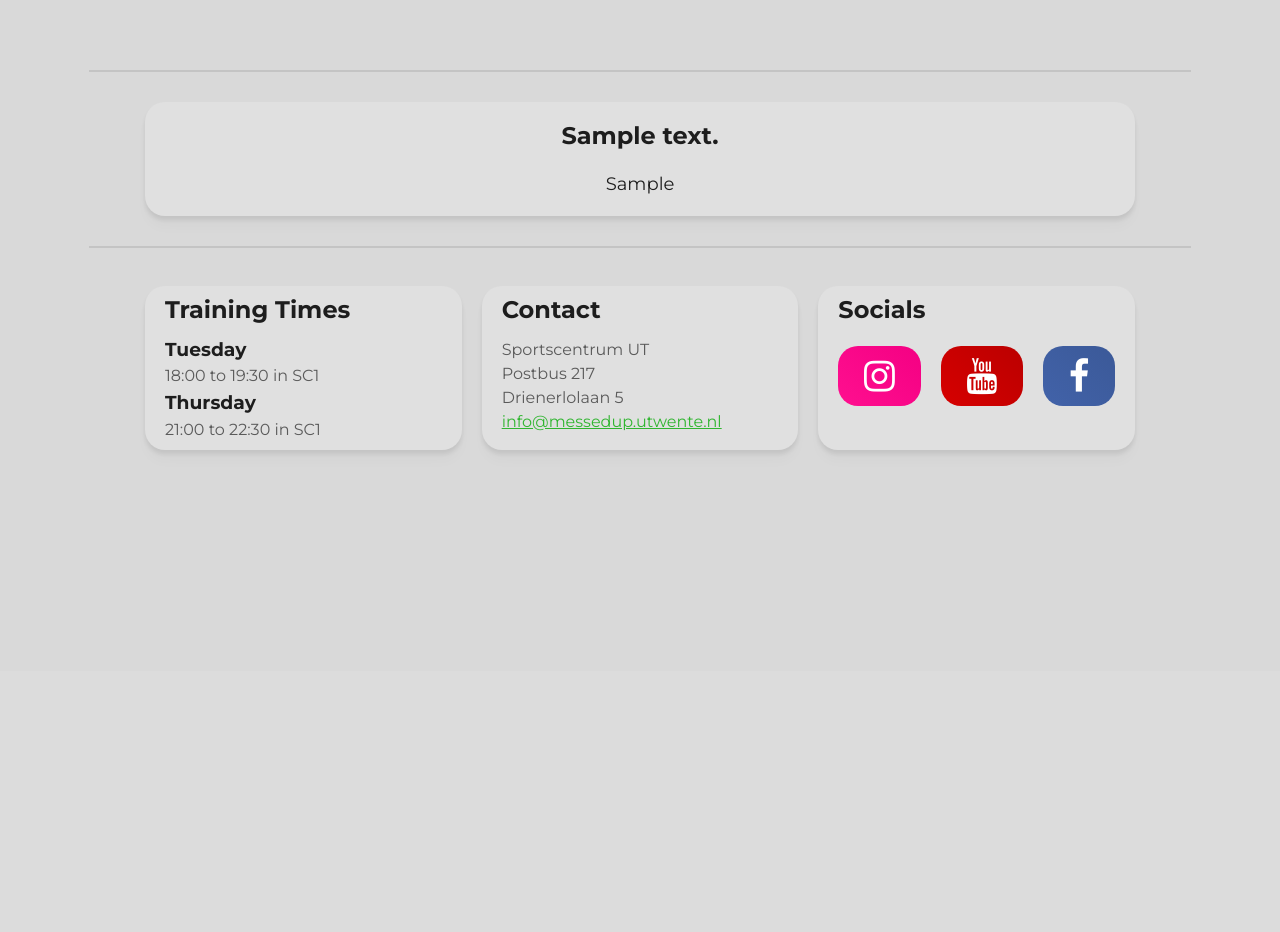
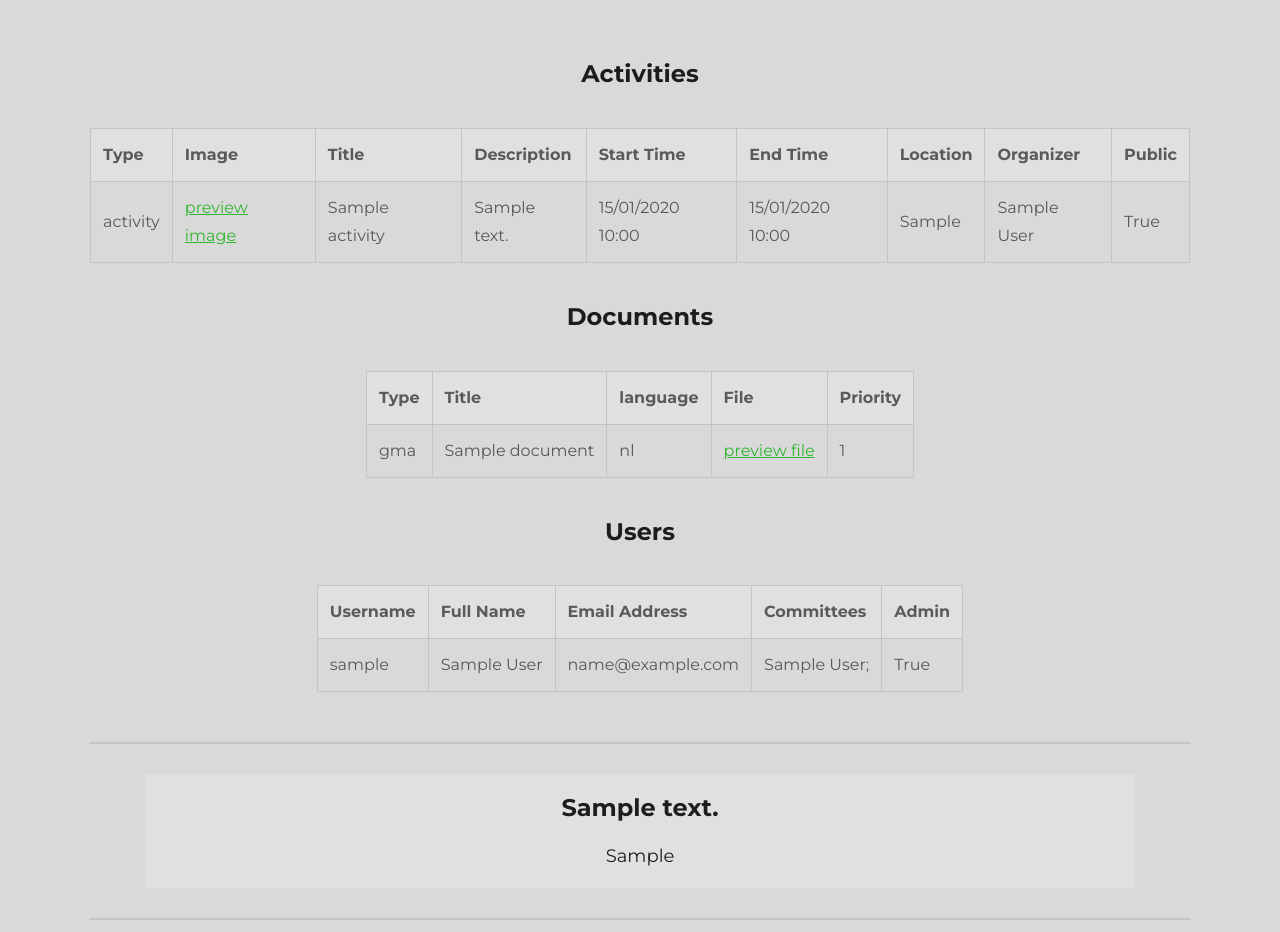
Before and after one commit to QuirijndeGroen/MessedUpSite, a Django app: page /accounts/addcontent/ in a window 1280 px wide. Shown: the part 129-1061 px from the top of the page. Before the commit the page ends 584 px from the top, so only its background shows below. Run offline with Django 5.2, Linux system fonts and the light colour scheme; a user stored in the database is signed in; tables that the repository leaves empty hold one stand-in row (values such as "Sample post").

Commit message:
Setup for the content management page made

```diff
--- a/MessedUpSite/apps/accounts/models.py
+++ b/MessedUpSite/apps/accounts/models.py
@@ -19,7 +19,7 @@
 
 
 class UserManager(BaseUserManager):
-    def create_user(self, username:str, email:str, committees:list[str]|None, password=None):
+    def create_user(self, username:str, full_name:str, email:str, committees:list[str]|None, password=None):
         """
         Creates and saves a User with the given email, date of
         birth and password.
@@ -29,6 +29,7 @@
 
         user = self.model(
             username=username,
+            full_name=full_name,
             email=self.normalize_email(email),
         )
 
@@ -43,13 +44,14 @@
 
         return user
 
-    def create_superuser(self, username:str, password:str|None=None):
+    def create_superuser(self, username:str, full_name:str, password:str|None=None):
         """
         Creates and saves a superuser with the given email, date of
         birth and password.
         """
         user = self.create_user(
             username=username,
+            full_name=full_name,
             email="admin@messedup.utwente.nl",
             committees=None,
             password=password
@@ -65,6 +67,11 @@
         verbose_name="user name",
         max_length=255,
         unique=True,
+    )
+    full_name = models.CharField(
+        verbose_name="full name",
+        max_length=255,
+        unique=False,
     )
     email = models.EmailField(
         verbose_name="email address",
--- a/MessedUpSite/apps/accounts/views.py
+++ b/MessedUpSite/apps/accounts/views.py
@@ -5,11 +5,16 @@
 
 from MessedUpSite.apps.documents.models import Document
 from MessedUpSite.apps.activities.models import Activity
+from .models import User
 
 
 @login_required(login_url="/accounts/login/")
 def ProfileView(request: HttpRequest):
-    return TemplateView.as_view(template_name="accounts/profile.html")(request)
+
+    user = request.user
+    committees = user.committees.values_list('name', flat=True)
+
+    return render(request, "accounts/profile.html", {"user": user, "committees": committees})
 
 
 @login_required(login_url="/accounts/login/")
@@ -53,6 +58,8 @@
         )
         documents = Document.objects.all().order_by("title")
 
+        users = User.objects.all().order_by("username")
+
     elif request.user.committees.exists():
         for committee in request.user.committees.values_list('name', flat=True):
             committee_rights = committee.rights.all()
@@ -63,16 +70,20 @@
                 )
                 documents = Document.objects.all().order_by("title")
 
+                users = None
+
             elif "Activity" in committee_rights:
                 activities = Activity.objects.filter(organizer=committee).order_by("start_time").prefetch_related(
                     "registrationlists__questions"
                 )
 
                 documents = None
+                users = None
 
     else:
         activities = None
         documents = None
+        users = None
 
 
     return render(
@@ -81,5 +92,6 @@
     {
         "activities": activities,
         "documents": documents,
+        "users": users,
         },
     )
--- a/MessedUpSite/static/css/styles.css
+++ b/MessedUpSite/static/css/styles.css
@@ -86,14 +86,15 @@
 
 
 body {
-  color:var(--text-mid);
-  background-color:var(--bg-dark);
+  color: var(--text-mid);
+  background-color: var(--bg-dark);
   font: var(--p);
-  -webkit-text-size-adjust:100%;
-  -webkit-tap-highlight-color:transparent;
+  -webkit-text-size-adjust: 100%;
+  -webkit-tap-highlight-color: transparent;
   margin: 0;
   padding: 0;
 }
+
 main {
   display: flex;
   flex-direction: column;
@@ -104,9 +105,13 @@
   margin-bottom: 10px;
 }
 
-a, a:visited, a:focus, a:hover, a:active {
+a,
+a:visited,
+a:focus,
+a:hover,
+a:active {
   text-decoration: underline;
-  color:var(--primary);
+  color: var(--primary);
   cursor: pointer;
 }
 
@@ -114,19 +119,24 @@
   color: var(--text-mid);
 }
 
-h1, h2, h3, h4, h5, h6 {
+h1,
+h2,
+h3,
+h4,
+h5,
+h6 {
   color: var(--text-strong);
 }
 
 /* Justify */
-.center{
+.center {
   display: flex;
   flex-direction: column;
   align-items: center;
   justify-content: center;
 }
 
-.right{
+.right {
   width: 100%;
   display: flex;
   flex-direction: column;
@@ -156,7 +166,7 @@
   ===============================*/
 
 /* Repeating code */
-.button > *{
+.button > * {
   cursor: pointer;
   text-decoration: none;
   font: var(--h4);
@@ -166,7 +176,8 @@
   transition: var(--transition);
   background: none;
 }
-.button > *:hover{
+
+.button > *:hover {
   transition: var(--transition);
 }
 
@@ -183,16 +194,18 @@
 }
 
 /* moody */
-.moody{
+.moody {
   box-shadow: inset 0 0 0 3px var(--primary);
 }
+
 .moody:hover {
   box-shadow: inset 0 0 0 3px var(--primary), var(--shadow);
 }
 
-.moody-fill{
+.moody-fill {
   background: var(--primary);
 }
+
 .moody-fill:hover {
   box-shadow: var(--shadow);
 }
@@ -202,12 +215,13 @@
                Cards
   ===============================*/
 
-.cards{
+.cards {
   display: flex;
   gap: 20px;
   flex-wrap: wrap;
 }
-.card{
+
+.card {
   border-radius: 20px;
   box-shadow: var(--shadow);
   flex: 1;
@@ -219,9 +233,41 @@
                Lines
   ===============================*/
 
-.sep-line{
+.sep-line {
   align-self: center;
   max-width: var(--site-width);
   width: 100%;
   border: var(--sep-line);
 }
+
+
+/*===============================
+               Tables
+  ===============================*/
+
+
+.table {
+  max-width: 100vw;
+  border-collapse: collapse;
+  margin: 20px 0;
+}
+
+.table th,
+.table td {
+  border: var(--border-card);
+  padding: 12px;
+  text-align: left;
+}
+
+.table th {
+  background-color: var(--bg);
+  font-weight: bold;
+}
+
+.table tr:nth-child(even) {
+  background-color: var(--bg);
+}
+
+.table tr:hover {
+  background-color: var(--bg-light);
+}
--- a/MessedUpSite/templates/accounts/add_content.html
+++ b/MessedUpSite/templates/accounts/add_content.html
@@ -5,9 +5,105 @@
 {% load static %}
 {% block extra_head %}
 <link rel="stylesheet" href="{% static "css/add_content.css" %}">
+<link rel="stylesheet" href="{% static "css/styles.css" %}">
 {% endblock %}
 
 {% block content %}
 
+{% if activities %}
+<h2>Activities</h2>
+<table class="table">
+  <thead>
+      <tr>
+          <th>Type</th>
+          <th>Image</th>
+          <th>Title</th>
+          <th>Description</th>
+          <th>Start Time</th>
+          <th>End Time</th>
+          <th>Location</th>
+          <th>Organizer</th>
+          <th>Public</th>
+      </tr>
+  </thead>
+  <tbody>
+      {% for activity in activities %}
+      <tr>
+          <td>{{ activity.type }}</td>
+          <td><a href={{ activity.file }}>preview image</a></td>
+          <td>{{ activity.title }}</td>
+          <td>{{ activity.description }}</td>
+          <td>{{ activity.start_time|date:"d/m/Y H:i" }}</td>
+          <td>{{ activity.end_time|date:"d/m/Y H:i" }}</td>
+          <td>{{ activity.location }}</td>
+          <td>{{ activity.organizer }}</td>
+          <td>{{ activity.public }}</td>
+      </tr>
+      {% endfor %}
+  </tbody>
+</table>
+
+{% else %}
+{% endif %}
+
+{% if documents %}
+<h2>Documents</h2>
+<table class="table">
+  <thead>
+      <tr>
+          <th>Type</th>
+          <th>Title</th>
+          <th>language</th>
+          <th>File</th>
+          <th>Priority</th>
+      </tr>
+  </thead>
+  <tbody>
+      {% for document in documents %}
+      <tr>
+          <td>{{ document.type }}</td>
+          <td>{{ document.title }}</td>
+          <td>{{ document.language }}</td>
+          <td><a href={{ document.file }}>preview file</a></td>
+          <td>{{ document.priority }}</td>
+      </tr>
+      {% endfor %}
+  </tbody>
+</table>
+
+{% else %}
+{% endif %}
+
+{% if users %}
+<h2>Users</h2>
+<table class="table">
+  <thead>
+      <tr>
+          <th>Username</th>
+          <th>Full Name</th>
+          <th>Email Address</th>
+          <th>Committees</th>
+          <th>Admin</th>
+      </tr>
+  </thead>
+  <tbody>
+      {% for user in users %}
+      <tr>
+          <td>{{ user.username }}</td>
+          <td>{{ user.full_name }}</td>
+          <td>{{ user.email }}</td>
+          <td>
+            {% for committee in user.committees.all %}
+            {{ committee}};
+            {% endfor %}
+          </td>
+          <td>{{ user.is_admin }}</td>
+      </tr>
+      {% endfor %}
+  </tbody>
+</table>
+
+{% else %}
+{% endif %}
 
 {% endblock %}
--- a/MessedUpSite/templates/accounts/registration_responses.html
+++ b/MessedUpSite/templates/accounts/registration_responses.html
@@ -6,6 +6,7 @@
 {% block extra_head %}
 <link rel="stylesheet" href="{% static "css/activities.css" %}">
 <link rel="stylesheet" href="{% static "css/registration_responses.css" %}">
+<link rel="stylesheet" href="{% static "css/styles.css" %}">
 {% endblock %}
 
 {% block content %}
@@ -17,7 +18,7 @@
   <a href="{% url 'activities' %}" class="back-link">&larr; Back to Activities</a>
 
   {% if response_table %}
-  <table class="responses-table">
+  <table class="table">
       <thead>
           <tr>
               <th>User</th>
@@ -48,7 +49,7 @@
   {% endif %}
 
   {% if response_list %}
-  <table class="responses-table">
+  <table class="table">
     <thead>
         <tr>
             <th>User</th>
--- a/MessedUpSite/templates/quote.html
+++ b/MessedUpSite/templates/quote.html
@@ -11,7 +11,7 @@
 
   {% if quote is not None %}
 
-  <div class="card bg quote">
+  <div class="bg quote">
     <div class="quote-text">
       <h2 style="text-wrap: balance;">{{ quote.text }}</h2>
       <p style="font: var(--p1); text-align: center; color: var(--text-strong);">
@@ -22,7 +22,7 @@
 
   {% else %}
 
-  <div class="card quote-text center">
+  <div class="quote-text center">
     <h2>No quotes</h2>
     <p style="font: var(--p1);">
         Go yap more!
```
Also changed, not shown: MessedUpSite/apps/accounts/admin.py (+6 -5 lines), MessedUpSite/static/css/registration_responses.css (+0 -26 lines), MessedUpSite/templates/accounts/profile.html (+8 -2 lines), 1 other file. Lines whose indentation alone changed are shown as unchanged.
